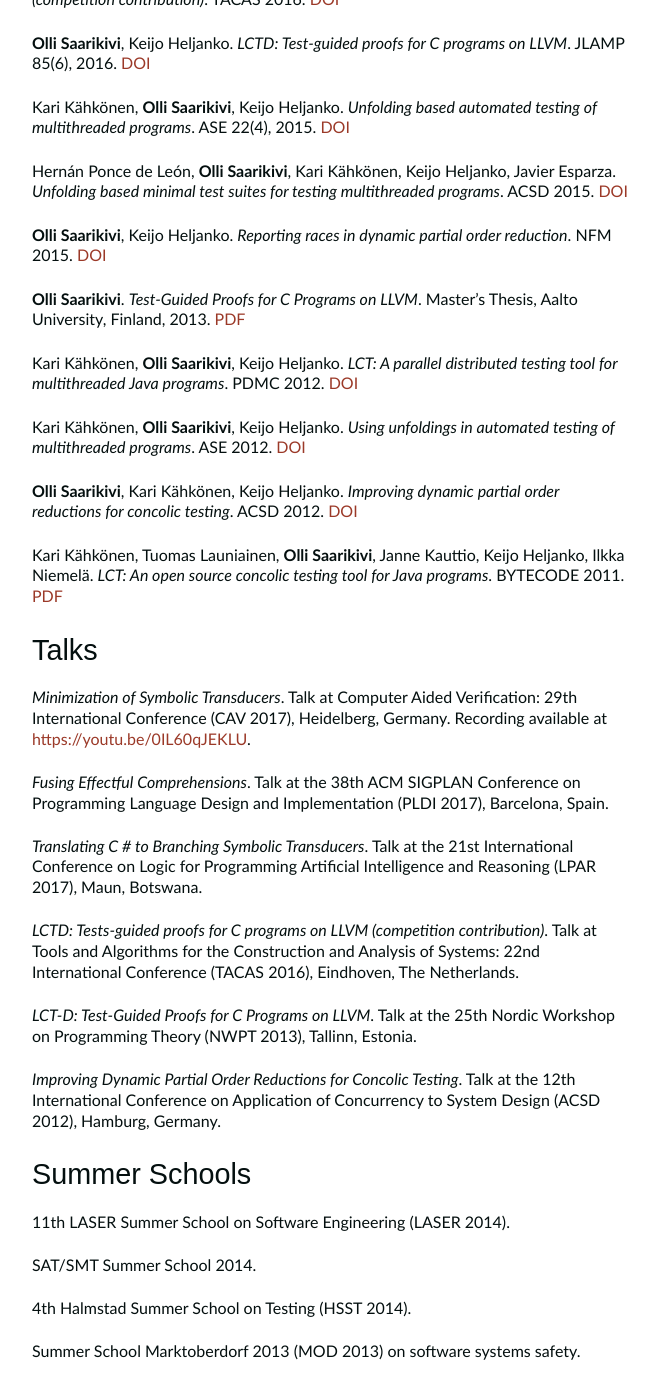
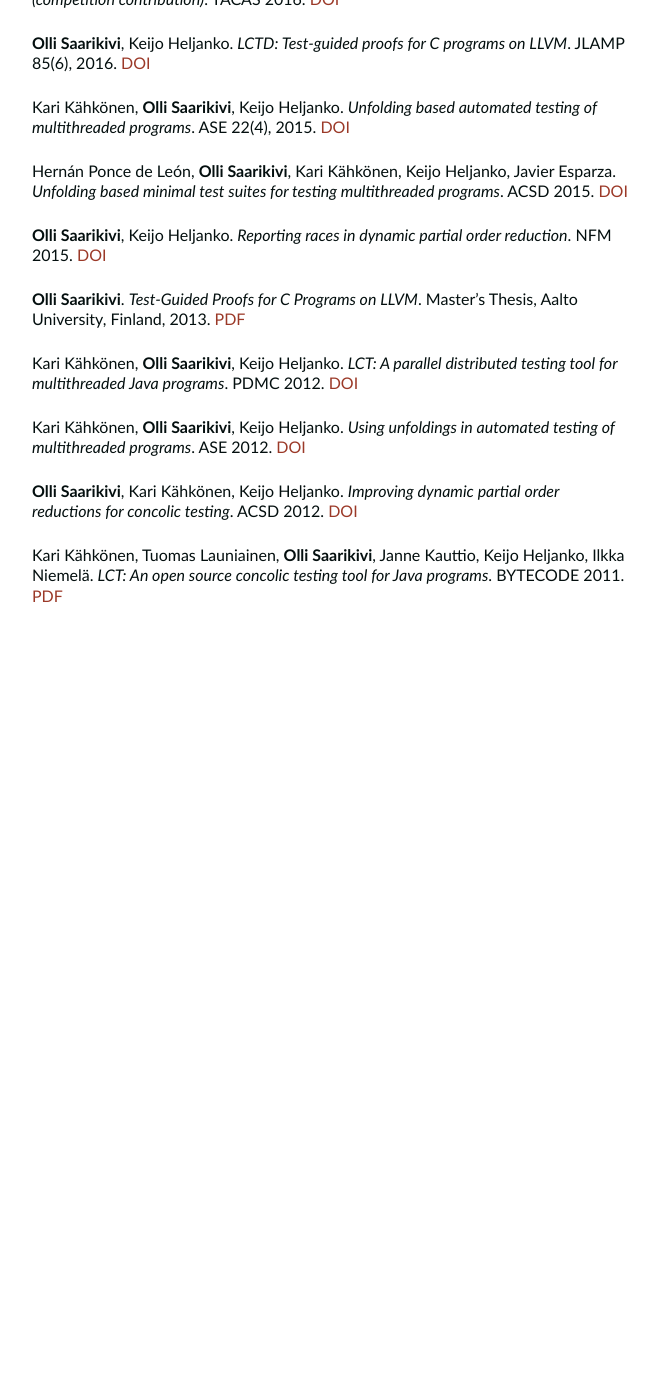
Before and after one commit to OlliSaarikivi/homepage, a Jekyll site: the page built from cv.md, in a window 1280 px wide and 1400 px high, scrolled down 2636 px. Shown: the whole window, without its empty margins (308-966 px from the left). Built offline with Jekyll 4.4.1, drawn with Linux system fonts in a browser that asks for light colours; after the commit the page ends 3281 px from its top, so only the background shows below that.

Commit message:
Update cv.md

```diff
--- a/cv.md
+++ b/cv.md
@@ -217,27 +217,3 @@ Kari Kähkönen, Tuomas Launiainen, **Olli Saarikivi**, Janne Kauttio, Keijo Hel
 *LCT: An open source concolic testing tool for Java programs*.
 BYTECODE 2011.
 [PDF](/LCT_An_Open_Source_Concolic_Testing_Tool_for_Java_Programs.pdf)
-
-## Talks
-
-*Minimization of Symbolic Transducers*. Talk at Computer Aided Verification: 29th International Conference (CAV 2017), Heidelberg, Germany. Recording available at <https://youtu.be/0IL60qJEKLU>.
-
-*Fusing Effectful Comprehensions*. Talk at the 38th ACM SIGPLAN Conference on Programming Language Design and Implementation (PLDI 2017), Barcelona, Spain.
-
-*Translating C # to Branching Symbolic Transducers*. Talk at the 21st International Conference on Logic for Programming Artificial Intelligence and Reasoning (LPAR 2017), Maun, Botswana.
-
-*LCTD: Tests-guided proofs for C programs on LLVM (competition contribution)*. Talk at Tools and Algorithms for the Construction and Analysis of Systems: 22nd International Conference (TACAS 2016), Eindhoven, The Netherlands.
-
-*LCT-D: Test-Guided Proofs for C Programs on LLVM*. Talk at the 25th Nordic Workshop on Programming Theory (NWPT 2013), Tallinn, Estonia.
-
-*Improving Dynamic Partial Order Reductions for Concolic Testing*. Talk at the 12th International Conference on Application of Concurrency to System Design (ACSD 2012), Hamburg, Germany.
-
-## Summer Schools
-
-11th LASER Summer School on Software Engineering (LASER 2014).
-
-SAT/SMT Summer School 2014.
-
-4th Halmstad Summer School on Testing (HSST 2014).
-
-Summer School Marktoberdorf 2013 (MOD 2013) on software systems safety.
```
